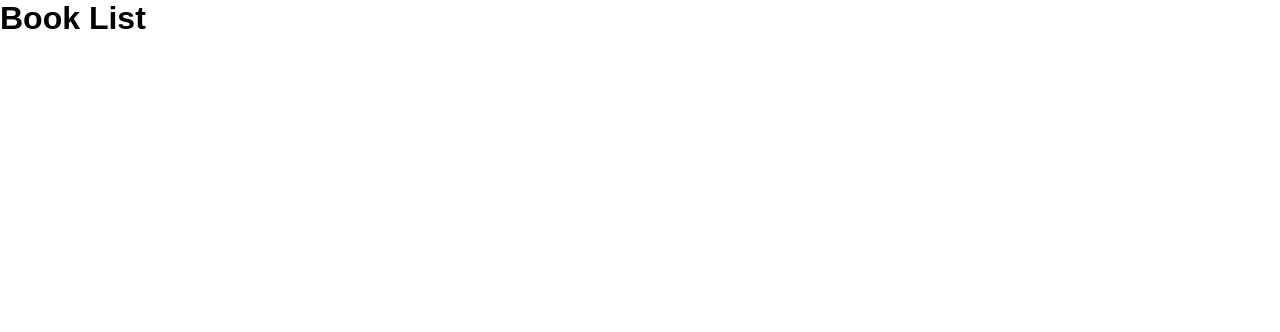
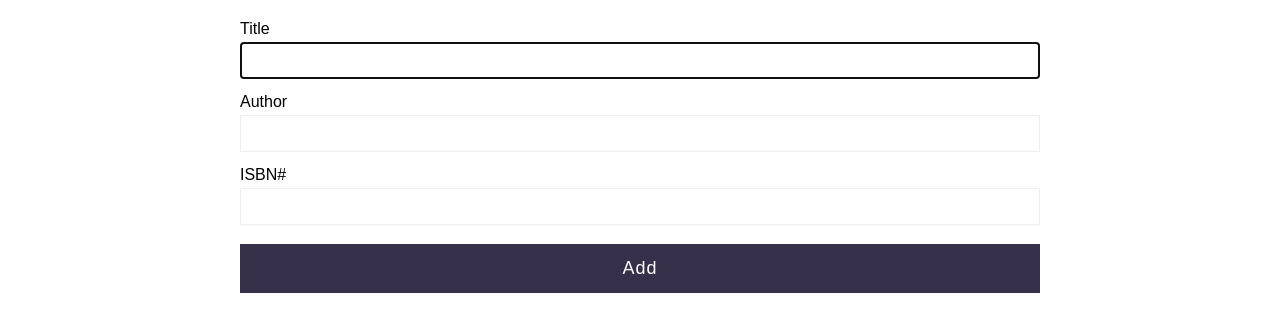
Before and after one commit to averyburne/book-list-app, a React (Create React App) app: page / in a window 1280 px wide. Shown: the top 332 px of the page. Built offline with nearby package versions, Linux system fonts and the light colour scheme.

Commit message:
Added the form component

```diff
--- a/src/App.js
+++ b/src/App.js
@@ -1,5 +1,6 @@
 import React, { useState } from 'react';
 import { v4 as uuidv4 } from 'uuid';
+import Form from './components/Form'
 import './App.css';
 
 const App = () => {
@@ -18,7 +19,17 @@ const App = () => {
 
   return (
     <div className="App">
-      <h1>Book List</h1>
+      <div className="container">
+        <Form
+          title={title}
+          setTitle={setTitle}
+          author={author}
+          setAuthor={setAuthor}
+          isbn={isbn}
+          setIsbn={setIsbn}
+          currentBookId={currentBookId}
+        />
+      </div>
     </div>
   );
 }
--- a/src/components/Form.js
+++ b/src/components/Form.js
@@ -0,0 +1,41 @@
+import React from 'react'
+
+const Form = (props) => {
+
+const { title,
+        setTitle,
+        author,
+        setAuthor,
+        isbn,
+        setIsbn,
+        currentBookId } = props
+
+    return(
+        <form>
+            <label>Title</label>
+            <input
+                autoFocus
+                required
+                type="text"
+                value={title}
+                onChange={e => setTitle(e.target.value)}
+            />
+            <label>Author</label>
+            <input
+                required
+                type="text"
+                value={author}
+                onChange={e => setAuthor(e.target.value)}
+                />
+            <label>ISBN#</label>
+            <input
+                type="text"
+                value={isbn}
+                onChange={e => setIsbn(e.target.value)}
+            />
+            <button tabIndex="0" type="submit">{currentBookId !== null ? "Update" : "Add"}</button>
+        </form>
+    )
+}
+
+export default Form;
```
